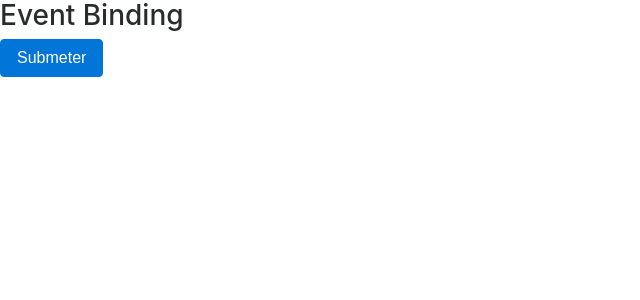
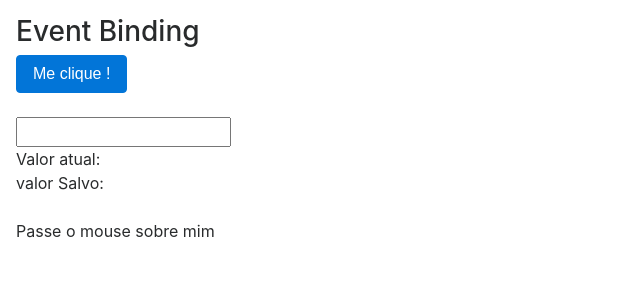
Before and after one commit to ernestopmaria/Angular_TrainingByLoiane, an Angular app in the folder databinding/: page / in a window 1280 px wide. Shown: the top 300 px of the page, without its empty margins (0-640 px from the left). Built offline with nearby package versions, Linux system fonts and the light colour scheme.

Commit message:
event binding

```diff
--- a/databinding/src/app/databinding/databinding.component.html
+++ b/databinding/src/app/databinding/databinding.component.html
@@ -1,8 +1,33 @@
-<article>
+<article class="m-3">
     <h3>Event Binding</h3>
     <div>
-        <button class="btn btn-primary">
-            Submeter
+        <button (click)="Increment()"
+        class="btn btn-primary">
+            Me clique !
         </button>
+        <br>
+
+        <br>
+        <input type="text" name="" value=""
+        (keyup)="onKeyUp($event)"
+        (keyup.enter)="salvarValor(campoInput.value)"
+        (blur)="salvarValor(campoInput.value)"
+        #campoInput
+        />
+
+        <br>
+
+        Valor atual: {{valorActual}}
+        <br>
+        valor Salvo: {{valorSalvo}}
+
+        <br>
+        <br>
+        <span (mouseover)="onMouseOverOut()"
+        (mouseout)="onMouseOverOut()"
+        [class.highlight]="isMouseOver"
+        >Passe o mouse sobre mim</span>
+
+
     </div>
 </article>
--- a/databinding/src/app/databinding/databinding.component.ts
+++ b/databinding/src/app/databinding/databinding.component.ts
@@ -7,17 +7,27 @@ import { Component, OnInit } from '@angular/core';
 })
 export class DatabindingComponent implements OnInit {
 
-  url:string="http://loiane.com";
-  cursoAngular:boolean=true;
-  urlImage = 'https://picsum.photos/seed/picsum/400/300'
-  constructor() { }
+  valorActual:string=""
+  valorSalvo="";
+  isMouseOver:boolean=false
 
-  getValor(){
-      return 2 + 1
+
+  Increment(){
+      return alert("Botão clicado!")
   }
-  getCurtirCurso(){
-    return true
-  }
+
+  onKeyUp(evento:KeyboardEvent){
+   this.valorActual=(<HTMLInputElement>evento.target).value
+
+}
+salvarValor(valor){
+  this.valorSalvo = valor
+}
+
+onMouseOverOut(){
+  this.isMouseOver=!this.isMouseOver
+}
+
 
   ngOnInit(): void {
 
--- a/databinding/src/styles.css
+++ b/databinding/src/styles.css
@@ -1 +1,5 @@
 /* You can add global styles to this file, and also import other style files */
+.highlight{
+    background-color: yellow;
+    font-weight: bold;
+}
```
